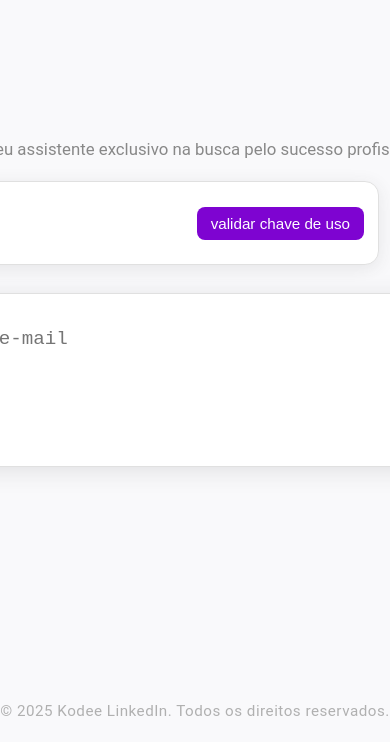
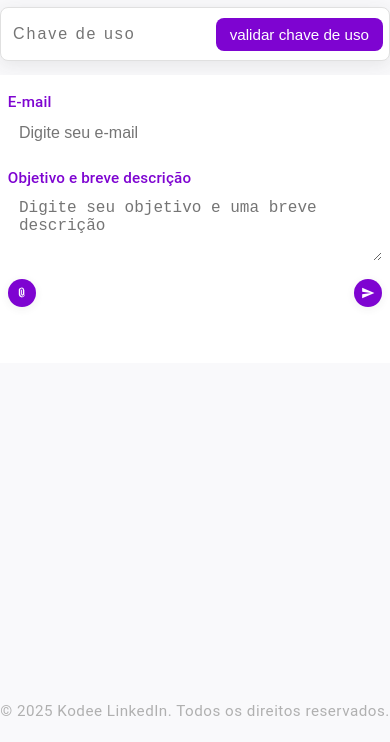
Before and after one commit to victorbb97/GptAnalyzer, a website: page index.html in a window 390 px wide. Shown: the part 112-854 px from the top of the page. Drawn offline with Linux system fonts and the light colour scheme.

Commit message:
WIP: ajustes na responsividade da tela

```diff
--- a/index.html
+++ b/index.html
@@ -15,10 +15,10 @@
 <body>
     <h1 class="gradient-title">Kodee LinkedIn</h1>
     <div class="center-container">
-        <div style="display: flex; flex-direction: column; align-items: flex-start; width: 700px;">
+    <div class="content-inner">
         <h2 class="hello-title">Olá!</h2>
         <p class="subtitle">Seja bem-vindo ao seu assistente exclusivo na busca pelo sucesso profissional!</p>
-            <div class="key-box" style="width: 500px; margin-bottom: 28px;">
+        <div class="key-box">
             <input class="key-input" type="text" maxlength="6" placeholder="Chave de uso" />
             <button class="validate-btn">validar chave de uso</button>
         </div>
@@ -27,10 +27,13 @@
             <input type="file" id="pdfFile" name="pdf" accept="application/pdf">
         </form>
         <div class="message-box">
-                <textarea id="emailInput" class="message-input" placeholder="Digite seu e-mail"></textarea>
+            <label for="emailInput" class="input-label">E-mail</label>
+            <input id="emailInput" class="message-input email-input" type="email" placeholder="Digite seu e-mail" />
+            <label for="descInput" class="input-label">Objetivo e breve descrição</label>
+            <textarea id="descInput" class="message-input" placeholder="Digite seu objetivo e uma breve descrição" style="height: 70px; resize: vertical;"></textarea>
             <div class="message-actions">
-                    <!-- Botão de anexar (clip) à esquerda -->
                 <button id="clip-btn" class="icon-btn" title="Anexar arquivo" type="button">
+                    <!-- SVG do clipe -->
                     <svg viewBox="0 0 24 24">
                         <path d="M16.5,6.5v7.79c0,2.07-1.68,3.75-3.75,3.75s-3.75-1.68-3.75-3.75V6.5c0-1.24,1.01-2.25,2.25-2.25
                         s2.25,1.01,2.25,2.25v7.25c0,0.41-0.34,0.75-0.75,0.75s-0.75-0.34-0.75-0.75V6.5h-1.5v7.79c0,1.38,1.12,2.5,2.5,2.5
@@ -38,8 +41,9 @@
                         H16.5z"/>
                     </svg>
                 </button>
-                    <!-- Botão de enviar (seta) à direita -->
+                <span id="file-name" style="margin-left: 10px; color: #7E04D1; font-weight: 500;"></span>
                 <button id="send-btn" class="icon-btn" title="Enviar mensagem" type="button">
+                    <!-- SVG da seta -->
                     <svg viewBox="0 0 24 24">
                         <path d="M2 21l21-9-21-9v7l15 2-15 2z"/>
                     </svg>
@@ -67,6 +71,16 @@
         const loadingDiv = document.getElementById('loading');
         const loadingBarContainer = document.getElementById('loading-bar-container');
         const loadingBar = document.getElementById('loading-bar');
+        const fileNameSpan = document.getElementById('file-name');
+        const descInput = document.getElementById('descInput');
+
+        pdfInput.addEventListener('change', () => {
+    if (pdfInput.files.length > 0) {
+        fileNameSpan.textContent = pdfInput.files[0].name;
+    } else {
+        fileNameSpan.textContent = '';
+    }
+        });
 
         // Abrir seletor de arquivo ao clicar no clipe
         clipBtn.addEventListener('click', () => {
@@ -74,6 +88,7 @@
         });
 
         // Enviar arquivo e email ao clicar na seta
+<<<<<<< Updated upstream
         sendBtn.addEventListener('click', async () => {
         responseDiv.textContent = '';
         loadingDiv.style.display = 'block';
@@ -143,6 +158,70 @@
         }
     });
 
+=======
+       sendBtn.addEventListener('click', async () => {
+    responseDiv.textContent = '';
+    loadingDiv.style.display = 'block';
+    loadingBarContainer.style.display = 'block';
+    loadingBar.style.width = '0%';
+
+    if (
+        pdfInput.files.length === 0 ||
+        !emailInput.value.trim() ||
+        !descInput.value.trim()
+    ) {
+        loadingDiv.style.display = 'none';
+        loadingBarContainer.style.display = 'none';
+        responseDiv.textContent = 'Por favor, selecione um PDF, digite seu email e objetivo/descrição.';
+        return;
+    }
+
+    const formData = new FormData();
+    formData.append('pdf', pdfInput.files[0]);
+    formData.append('email', emailInput.value.trim());
+    formData.append('descricao', descInput.value.trim());
+
+            let progress = 0;
+            const interval = setInterval(() => {
+                if (progress < 90) {
+                    progress += 10;
+                    loadingBar.style.width = progress + '%';
+                }
+            }, 300);
+
+            try {
+                const res = await fetch('http://localhost:3000/upload', {
+                    method: 'POST',
+                    body: formData,
+                });
+
+                if (!res.ok) {
+                    throw new Error('Falha na requisição: ' + res.statusText);
+                }
+
+                const data = await res.json();
+
+                if (data.resultado) {
+                    responseDiv.textContent = data.resultado;
+                } else if (data.error) {
+                    responseDiv.textContent = 'Erro: ' + data.error;
+                } else {
+                    responseDiv.textContent = 'E-mail enviado com sucesso.';
+                }
+
+            } catch (error) {
+                console.error('Erro:', error);
+                responseDiv.textContent = 'Erro ao processar: ' + error.message;
+            } finally {
+                clearInterval(interval);
+                loadingBar.style.width = '100%';
+                setTimeout(() => {
+                    loadingDiv.style.display = 'none';
+                    loadingBarContainer.style.display = 'none';
+                }, 500);
+            }
+        });
+>>>>>>> Stashed changes
     </script>
 </body>
 </html>
--- a/index.js
+++ b/index.js
@@ -48,6 +48,7 @@ app.get('/', (req, res) => {
       return res.status(400).json({ error: 'Arquivo PDF e email são obrigatórios.' });
     }
 
+    const descricao = req.body.descricao;
     const dataBuffer = await pdfParse(req.file.buffer);
     const pdfText = dataBuffer.text;
 
--- a/main.css
+++ b/main.css
@@ -6,6 +6,12 @@ body {
     min-height: 100vh;
     font-size: 0.95rem;
 }
+
+html, body {
+    height: 100%;
+    /* Removido overflow-y: hidden para permitir rolagem no mobile */
+}
+
 .gradient-title {
     margin-top: 16px;
     margin-left: 24px;
@@ -22,6 +28,7 @@ body {
     user-select: none;
     width: fit-content;
 }
+
 .hello-title {
     margin: 0 0 6px 0;
     font-size: 4.1rem;
@@ -34,6 +41,7 @@ body {
     letter-spacing: 1px;
     align-self: flex-start;
 }
+
 .subtitle {
     margin: 0 0 22px 0;
     font-size: 1.05rem;
@@ -41,33 +49,125 @@ body {
     font-weight: 400;
     align-self: flex-start;
 }
+
 .center-container {
     display: flex;
     justify-content: center;
     align-items: center;
     min-height: 80vh;
+    width: 100vw;
+    box-sizing: border-box;
 }
+
+.content-inner {
+    display: flex;
+    flex-direction: column;
+    align-items: flex-start;
+    width: 100%;
+    max-width: 700px;
+    box-sizing: border-box;
+    margin: 0 auto;
+}
+
+.key-box,
 .message-box {
-    position: relative;
-    width: 700px;
+    box-sizing: border-box;
+    width: 100%;
+    max-width: 700px;
+    min-width: 0;
+    margin: 0 auto 28px auto;
     background: #fff;
-    border-radius: 18px;
-    box-shadow: 0 4px 24px rgba(60,60,60,0.13);
+    border-radius: 14px;
+    box-shadow: 0 4px 18px rgba(60,60,60,0.10);
     border: 1px solid #e0e0e0;
-    padding: 32px 24px 56px 24px;
+    padding: 18px 18px 18px 18px;
     display: flex;
     flex-direction: column;
 }
+
+.key-box {
+    flex-direction: row;
+    align-items: center;
+    height: 54px;
+    margin-bottom: 28px;
+    padding: 14px 14px 14px 18px;
+}
+
+.key-input {
+    border: none;
+    outline: none;
+    font-size: 1rem;
+    background: transparent;
+    color: #222;
+    width: 140px;
+    letter-spacing: 2px;
+}
+
+.validate-btn {
+    margin-left: auto;
+    background: #7E04D1;
+    color: #fff;
+    border: none;
+    border-radius: 8px;
+    padding: 8px 14px;
+    font-size: 0.95rem;
+    font-weight: 500;
+    cursor: pointer;
+    transition: background 0.2s;
+}
+.validate-btn:hover {
+    background: #5a038f;
+}
+
+.message-box {
+    position: relative;
+    padding: 32px 24px 56px 24px;
+    box-shadow: 0 4px 24px rgba(60,60,60,0.13);
+    border-radius: 18px;
+    border: 1px solid #e0e0e0;
+    margin-bottom: 0;
+}
+
 .message-input {
     width: 100%;
-    min-height: 80px;
+    min-height: 40px;
     border: none;
     resize: none;
     font-size: 1.2rem;
     outline: none;
     background: transparent;
     color: #222;
+    box-sizing: border-box;
+    margin-bottom: 10px;
+    padding: 0.5rem 0.7rem;
+    border-radius: 6px;
 }
+
+.message-input:focus {
+    border-color: #7E04D1;
+    outline: none;
+    box-shadow: 0 0 0 2px #e6d6fa;
+}
+
+.email-input {
+    min-height: 36px;
+    max-height: 40px;
+    resize: none;
+    padding-top: 0.2rem;
+    padding-bottom: 0.2rem;
+}
+
+.input-label {
+    font-size: 0.98rem;
+    color: #7E04D1;
+    font-weight: 500;
+    margin-bottom: 6px;
+    margin-top: 12px;
+    display: block;
+    letter-spacing: 0.01em;
+    text-align: left;
+}
+
 .message-actions {
     position: absolute;
     left: 0;
@@ -75,8 +175,11 @@ body {
     bottom: 12px;
     display: flex;
     justify-content: space-between;
+    align-items: center;
     padding: 0 16px;
+    gap: 8px;
 }
+
 .icon-btn {
     background: #7E04D1;
     border: none;
@@ -98,41 +201,7 @@ body {
     height: 16px;
     fill: #fff;
 }
-.key-box {
-    background: #fff;
-    border-radius: 14px;
-    box-shadow: 0 4px 18px rgba(60,60,60,0.10);
-    border: 1px solid #e0e0e0;
-    padding: 14px 14px 14px 18px;
-    display: flex;
-    align-items: center;
-    height: 54px;
-    position: relative;
-}
-.key-input {
-    border: none;
-    outline: none;
-    font-size: 1rem;
-    background: transparent;
-    color: #222;
-    width: 140px;
-    letter-spacing: 2px;
-}
-.validate-btn {
-    margin-left: auto;
-    background: #7E04D1;
-    color: #fff;
-    border: none;
-    border-radius: 8px;
-    padding: 8px 14px;
-    font-size: 0.95rem;
-    font-weight: 500;
-    cursor: pointer;
-    transition: background 0.2s;
-}
-.validate-btn:hover {
-    background: #5a038f;
-}
+
 .footer-copyright {
     position: fixed;
     left: 0;
@@ -146,7 +215,95 @@ body {
     pointer-events: none;
     user-select: none;
 }
-html, body {
-    height: 100%;
-    overflow-y: hidden;
+
+/* Responsividade */
+@media (max-width: 900px) {
+    .center-container {
+        min-height: unset;
+        align-items: flex-start;
+        width: 100vw;
+        padding: 0;
+    }
+    .content-inner,
+    .key-box,
+    .message-box {
+        max-width: 98vw;
+        width: 98vw;
+        margin: 0 auto 18px auto;
+    }
+    .message-box {
+        padding: 18px 2vw 56px 2vw;
+        border-radius: 12px;
+        box-shadow: none;
+        border: none;
+    }
+    .key-box {
+        padding: 10px 10px 10px 14px;
+        border-radius: 8px;
+    }
 }
+
+@media (max-width: 600px) {
+    .center-container {
+        padding: 0;
+        min-height: unset;
+        width: 100vw;
+    }
+    .content-inner,
+    .key-box,
+    .message-box {
+        max-width: 100vw;
+        width: 100vw;
+        margin: 0 auto 14px auto;
+    }
+    .message-box {
+        padding: 10px 2vw 56px 2vw;
+        border-radius: 0;
+        box-shadow: none;
+        border: none;
+    }
+    .key-box {
+        padding: 8px 6px 8px 10px;
+        border-radius: 8px;
+    }
+    .gradient-title {
+        font-size: 1.1rem;
+        margin-left: 8px;
+        margin-top: 10px;
+    }
+    .hello-title {
+        font-size: 2.1rem;
+        margin-bottom: 2px;
+    }
+    .subtitle {
+        font-size: 0.98rem;
+        margin-bottom: 10px;
+    }
+    .input-label {
+        font-size: 0.95rem;
+        margin-top: 8px;
+        margin-bottom: 4px;
+    }
+    .message-input,
+    .email-input {
+        font-size: 1rem;
+        min-height: 36px;
+        border-radius: 6px;
+        margin-bottom: 10px;
+    }
+    .icon-btn {
+        width: 28px;
+        height: 28px;
+    }
+    .icon-btn svg {
+        width: 14px;
+        height: 14px;
+    }
+    .message-actions {
+        position: static;
+        padding: 0;
+        margin-top: 8px;
+        justify-content: space-between;
+        gap: 8px;
+    }
+}
```
Lines whose indentation alone changed are shown as unchanged.
